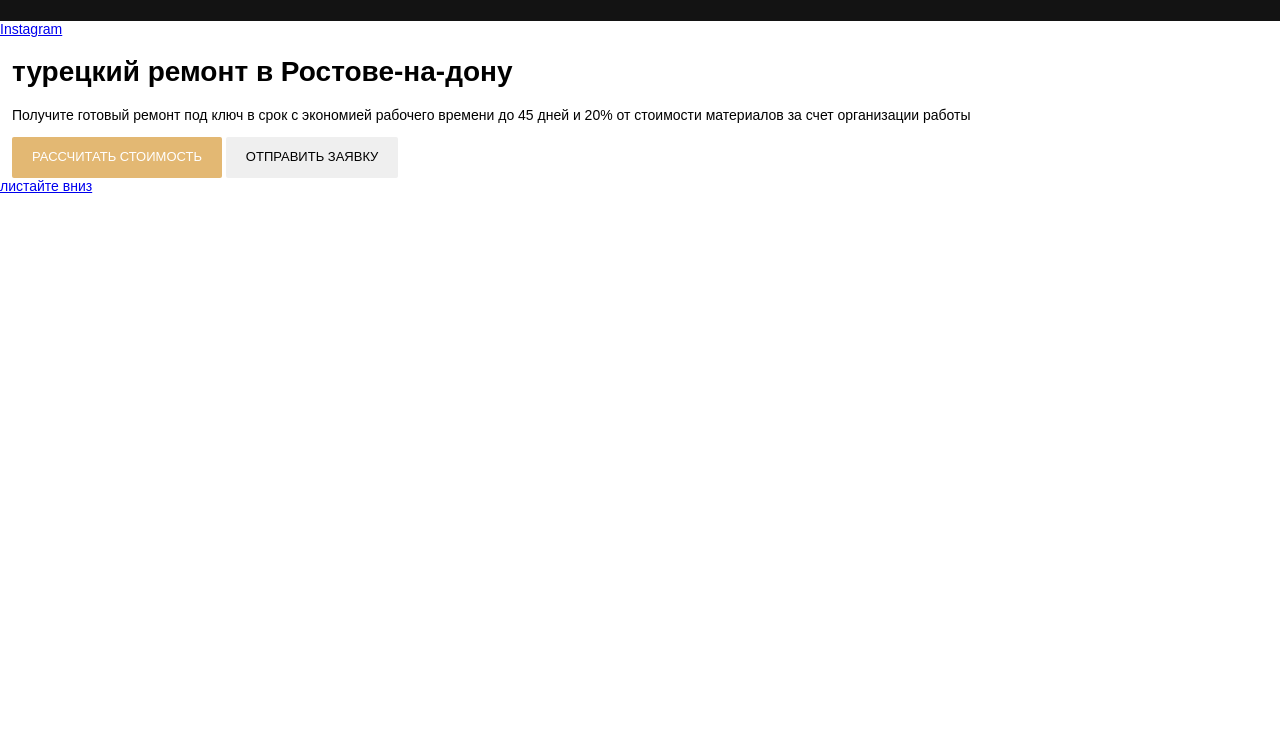
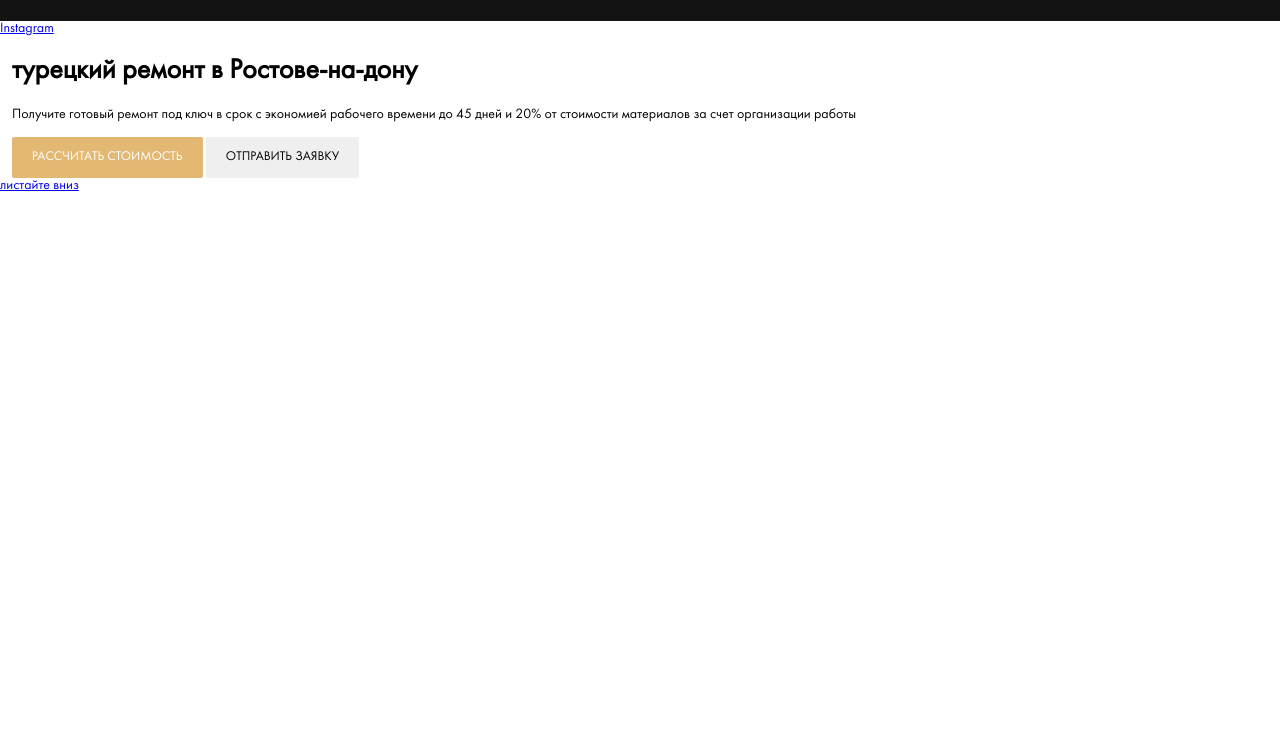
Before and after one commit to MatthewTol/repair-design, a website: page index.html in a window 1280 px wide. Shown: the part 68-800 px from the top of the page. Drawn offline with Linux system fonts and the light colour scheme.

Commit message:
feat: added futuraBook and futuraDemi fonts and connected them

```diff
--- a/css/grid.css
+++ /dev/null
@@ -1,3 +0,0 @@
-.container {
-  max-width: 1256px;
-  margin: auto; }
--- /dev/null
+++ b/sass/_fonts.scss
@@ -0,0 +1,19 @@
+@font-face {
+  font-family: 'Futura Book';
+  src:
+  url('../fonts/futura/FuturaBookC.woff') format('woff'),
+  url('../fonts/futura/FuturaBookC.woff2') format('woff');
+  font-weight: normal;
+  font-style: normal;
+  font-display: wrap;
+  }
+
+@font-face {
+  font-family: 'Futura Demi';
+  src:
+  url('../fonts/futura/FuturaDemiC.woff') format('woff'),
+  url('../fonts/futura/FuturaDemiC.woff2') format('woff');
+  font-weight: normal;
+  font-style: normal;
+  font-display: wrap;
+  }
--- a/sass/style.sass
+++ b/sass/style.sass
@@ -1,3 +1,4 @@
+@import "fonts"
 @import "normalize"
 @import "variables"
 @import "grid"
@@ -5,5 +6,5 @@
 @import "templates/header"
 
 body
-  font-family: sans-serif
   font-size: 14px
+  font-family: 'Futura Book', sans-serif
```
Also changed, not shown: css/style.css, fonts/futura/FuturaBookC.woff (added), fonts/futura/FuturaBookC.woff2 (added), fonts/futura/FuturaDemiC.woff (added), fonts/futura/FuturaDemiC.woff2 (added), sass/_grid.sass (renamed from sass/grid.sass).
